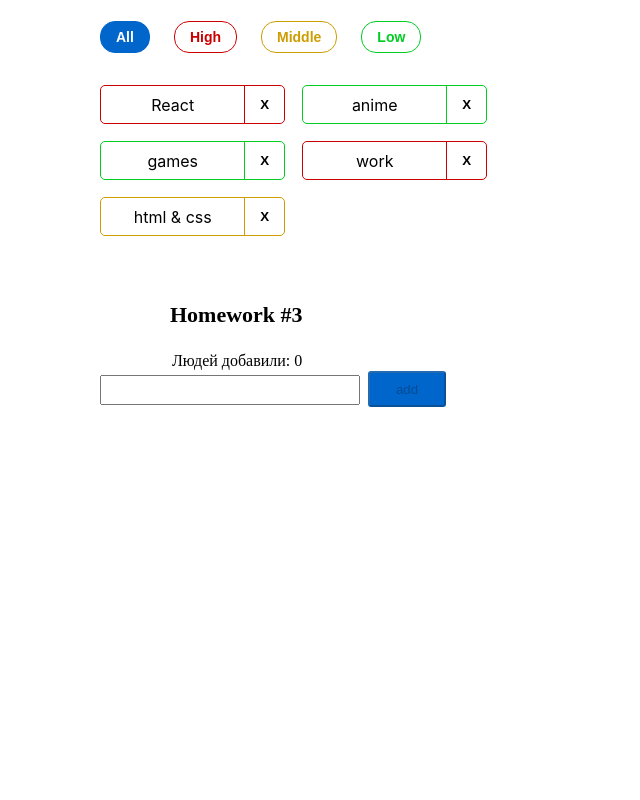
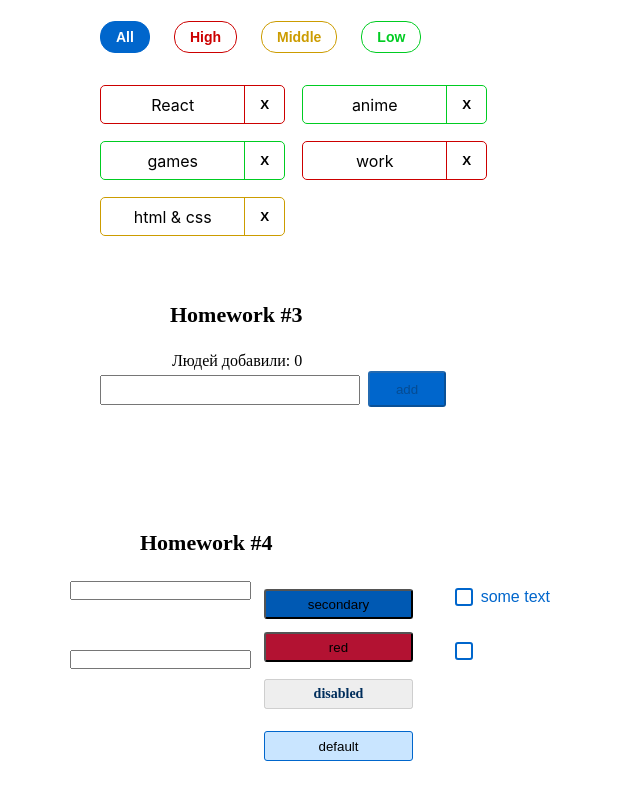
Before and after one commit to developeryudintsev/hometasks, a React (Create React App) app: page / in a window 1280 px wide. Shown: the part 713-1513 px from the top of the page, without its empty margins (0-640 px from the left). Before the commit the page ends 1437 px from the top, so only its background shows below. Built offline with nearby package versions, Linux system fonts and the light colour scheme.

Commit message:
home task 4

```diff
--- a/src/s1-main/App.tsx
+++ b/src/s1-main/App.tsx
@@ -3,6 +3,7 @@ import s from './App.module.css'
 import HW1 from '../s2-homeworks/hw01/HW1'
 import HW2 from '../s2-homeworks/hw02/HW2'
 import HW3 from '../s2-homeworks/hw03/HW3'
+import HW4 from '../s2-homeworks/hw04/HW4'
 
 function App() {
     return (
@@ -12,7 +13,7 @@ function App() {
             {/*раскомментировать по ходу выполнения*/}
             <HW2/>
             <HW3/>
-            {/*<HW4/>*/}
+            <HW4/>
 
             {/*при выполнении дз 5 и более - закомментировать здесь дз 1-4, так как они есть внутри дз 5*/}
             {/*<HW5/>*/}
--- a/src/s2-homeworks/hw03/Greeting.tsx
+++ b/src/s2-homeworks/hw03/Greeting.tsx
@@ -36,7 +36,6 @@ const Greeting: React.FC<GreetingPropsType> = (
     } // деструктуризация пропсов
 ) => {
     let  inputClass = error?s.errorInput:s.input ; // need to fix with (?:)
-    console.log(error?s.errorInput:s.input)
 // lastUserName=name
     return (
         <div id={'hw3-form'} className={s.greetingForm}>
--- a/src/s2-homeworks/hw04/HW4.tsx
+++ b/src/s2-homeworks/hw04/HW4.tsx
@@ -11,10 +11,10 @@ import Stand from './Stand'
 
 const HW4 = () => {
     return (
-        <div id={'hw4'}>
+        <div id={'hw4'}className={s2.hw4}>
             <div className={s2.hwTitle}>Homework #4</div>
             {/*демонстрация возможностей компонент:*/}
-            <div className={s2.hw}>
+            <div className={s2.hws4}>
                 <Stand />
             </div>
         </div>
--- a/src/s2-homeworks/hw04/Stand.tsx
+++ b/src/s2-homeworks/hw04/Stand.tsx
@@ -1,4 +1,4 @@
-import React, { useState } from 'react'
+import React, {KeyboardEvent, useState} from 'react'
 import s from './Stand.module.css'
 import SuperInputText from './common/c1-SuperInputText/SuperInputText'
 import SuperCheckbox from './common/c3-SuperCheckbox/SuperCheckbox'
@@ -7,8 +7,16 @@ import SuperButton from './common/c2-SuperButton/SuperButton'
 const Stand = () => {
     const [stateForAllInputs, setValue] = useState<string>('')
     const [error, setError] = useState<string>('')
-
+    // console.log(stateForAllInputs)
     const [stateForAllCheckboxes, setChecked] = useState<boolean>(false)
+let onEnter=(value:string)=>{
+        if(value.trim()==''||value==''){
+            setError('error')
+        }else {
+            setValue('')
+        }
+}
+    console.log(stateForAllInputs)
 
     return (
         <div id={'hw4-stand'} className={s.stand}>
@@ -28,14 +36,7 @@ const Stand = () => {
                         value={stateForAllInputs}
                         onChangeText={setValue}
                         error={error}
-                        onEnter={() => {
-                            setError(
-                                stateForAllInputs.trim()
-                                    ? ''
-                                    : 'Error'
-                            )
-                            setValue('')
-                        }}
+                        onEnter={(value)=>onEnter(value)}
                     />
                 </div>
             </div>
@@ -43,13 +44,14 @@ const Stand = () => {
             <div className={s.buttons}>
                 {/*обычная кнопка:*/}
                 <div>
-                    <SuperButton id={'hw4-super-button-default'}>
+                    <SuperButton id={'hw4-super-button-default'} className={'SuperButton_default__wJwPJ'}
+                    >
                         default
                     </SuperButton>
                 </div>
                 {/*красная кнопка:*/}
                 <div>
-                    <SuperButton id={'hw4-super-button-red'} xType={'red'}>
+                    <SuperButton id={'hw4-super-button-red'} xType={'red'} className={'SuperButton_red__1xVaU'}>
                         red
                     </SuperButton>
                 </div>
@@ -57,6 +59,7 @@ const Stand = () => {
                 <div>
                     <SuperButton
                         id={'hw4-super-button-disabled'}
+                        className={'SuperButton_disabled__rXrQD'}
                         xType={'red'}
                         disabled
                     >
@@ -67,6 +70,7 @@ const Stand = () => {
                 <div>
                     <SuperButton
                         id={'hw4-super-button-secondary'}
+                        className={'SuperButton_secondary__jVel5'}
                         xType={'secondary'}
                     >
                         secondary
@@ -90,7 +94,8 @@ const Stand = () => {
                     <SuperCheckbox
                         id={'hw4-super-checkbox-like-old'}
                         checked={stateForAllCheckboxes}
-                        onChange={(e) => setChecked(e.currentTarget.checked)}
+                        onChange={() => setChecked(!stateForAllCheckboxes)}
+                        onChangeChecked={setChecked}
                     />
                 </div>
             </div>
--- a/src/s2-homeworks/hw04/common/c1-SuperInputText/SuperInputText.module.css
+++ b/src/s2-homeworks/hw04/common/c1-SuperInputText/SuperInputText.module.css
@@ -11,10 +11,37 @@
 }
 
 .errorInput {
+    box-sizing: border-box;
+
+    position: absolute;
+    left: 0%;
+
+    top: 75px;
+
+    width: 170px;
+    height: 30px;
+
+    border: 1px solid #CC1439;
+    border-radius: 5px;
 }
 
 .errorInput:focus {
 }
 
 .error {
+    position: absolute;
+    width: 35px;
+    height: 17px;
+    left: 0px;
+    top: 57px;
+
+    font-family: 'Montserrat';
+    font-style: normal;
+    font-weight: 400;
+    font-size: 14px;
+    line-height: 17px;
+    /* identical to box height */
+
+
+    color: #CC1439;
 }
--- a/src/s2-homeworks/hw04/common/c1-SuperInputText/SuperInputText.tsx
+++ b/src/s2-homeworks/hw04/common/c1-SuperInputText/SuperInputText.tsx
@@ -3,7 +3,7 @@ import React, {
     DetailedHTMLProps,
     InputHTMLAttributes,
     KeyboardEvent,
-    ReactNode,
+    ReactNode, useState,
 } from 'react'
 import s from './SuperInputText.module.css'
 
@@ -15,10 +15,12 @@ type DefaultInputPropsType = DetailedHTMLProps<InputHTMLAttributes<HTMLInputElem
 // (чтоб не писать value: string, onChange: ...; они уже все описаны в DefaultInputPropsType)
 type SuperInputTextPropsType = Omit<DefaultInputPropsType, 'type'> & {
     // и + ещё пропсы которых нет в стандартном инпуте
+    onChange?:(e:ChangeEvent<HTMLInputElement>)=>void
     onChangeText?: (value: string) => void
-    onEnter?: () => void
+    onEnter?: (value:string) => void
     error?: ReactNode
     spanClassName?: string
+    value:string
 }
 
 const SuperInputText: React.FC<SuperInputTextPropsType> = (
@@ -31,6 +33,7 @@ const SuperInputText: React.FC<SuperInputTextPropsType> = (
         className,
         spanClassName,
         id,
+        value,
 
         ...restProps // все остальные пропсы попадут в объект restProps
     }
@@ -45,7 +48,8 @@ const SuperInputText: React.FC<SuperInputTextPropsType> = (
 
         onEnter && // если есть пропс onEnter
         e.key === 'Enter' && // и если нажата кнопка Enter
-        onEnter() // то вызвать его
+        onEnter(value) // то вызвать его
+
     }
 
     const finalSpanClassName = s.error
@@ -58,6 +62,7 @@ const SuperInputText: React.FC<SuperInputTextPropsType> = (
         <div className={s.inputWrapper}>
             <input
                 id={id}
+                value={value}
                 type={'text'}
                 onChange={onChangeCallback}
                 onKeyPress={onKeyPressCallback}
--- a/src/s2-homeworks/hw04/common/c2-SuperButton/SuperButton.module.css
+++ b/src/s2-homeworks/hw04/common/c2-SuperButton/SuperButton.module.css
@@ -1,25 +1,141 @@
 .button {
+
 }
 
-.disabled {
+.disabled{
+    position: absolute;
+    width: 149px;
+    height: 30px;
+    left: 194px;
+    top: 100px;
+
+    font-family: 'Montserrat';
+    font-style: normal;
+    font-weight: 600;
+    font-size: 14px;
+    line-height: 20px;
+    /* identical to box height, or 143% */
+
+
+    color: #002E5C;
 }
 
 .secondary {
+    display: flex;
+    flex-direction: row;
+    justify-content: center;
+    align-items: center;
+    padding: 5px 24px;
+    gap: 10px;
+
+    position: absolute;
+    width: 149px;
+    height: 30px;
+    left: 194px;
+    top: 10px;
+
+    background: #0059B3;
+    border-radius: 3px;
 }
 
 .default {
+    box-sizing: border-box;
+
+    /* Auto layout */
+
+    display: flex;
+    flex-direction: row;
+    justify-content: center;
+    align-items: center;
+    padding: 5px 24px;
+    gap: 10px;
+
+    position: absolute;
+    width: 149px;
+    height: 30px;
+    left: 194px;
+    top: 152px;
+
+    background: #C9E5FF;
+    border: 1px solid #0066CC;
+    border-radius: 3px;
 }
 
 .red {
+    display: flex;
+    flex-direction: row;
+    justify-content: center;
+    align-items: center;
+    padding: 5px 24px;
+    gap: 10px;
+
+    position: absolute;
+    width: 149px;
+    height: 30px;
+    left: 194px;
+    top: 53px;
+
+    background: #B31232;
+    border-radius: 3px;
 }
 
 .default:hover {
+    box-sizing: border-box;
+
+    /* Auto layout */
+
+    display: flex;
+    flex-direction: row;
+    justify-content: center;
+    align-items: center;
+    padding: 5px 24px;
+    gap: 10px;
+
+    position: absolute;
+    width: 149px;
+    height: 30px;
+    left: 194px;
+    top: 152px;
+
+    border: 1px solid #0066CC;
+    border-radius: 3px;
+    background: #E5F0FA;;
 }
 
 .red:hover {
+    display: flex;
+    flex-direction: row;
+    justify-content: center;
+    align-items: center;
+    padding: 5px 24px;
+    gap: 10px;
+
+    position: absolute;
+    width: 149px;
+    height: 30px;
+    left: 194px;
+    top: 53px;
+
+    background: #FF1A47;
+    border-radius: 3px;
 }
 
 .secondary:hover {
+    display: flex;
+    flex-direction: row;
+    justify-content: center;
+    align-items: center;
+    padding: 5px 24px;
+    gap: 10px;
+
+    position: absolute;
+    width: 149px;
+    height: 30px;
+    left: 194px;
+    top: 10px;
+
+    border-radius: 3px;
+    background: #0080FF;
 }
 
 
--- a/src/s2-homeworks/hw04/common/c2-SuperButton/SuperButton.tsx
+++ b/src/s2-homeworks/hw04/common/c2-SuperButton/SuperButton.tsx
@@ -1,4 +1,4 @@
-import React, {ButtonHTMLAttributes, DetailedHTMLProps} from 'react'
+import React, {ButtonHTMLAttributes, DetailedHTMLProps, useEffect} from 'react'
 import s from './SuperButton.module.css'
 
 // тип пропсов обычной кнопки, children в котором храниться название кнопки там уже описан
@@ -6,7 +6,10 @@ type DefaultButtonPropsType = DetailedHTMLProps<ButtonHTMLAttributes<HTMLButtonE
     HTMLButtonElement>
 
 type SuperButtonPropsType = DefaultButtonPropsType & {
-    xType?: string
+    className?: string
+    disabled?: boolean
+    id:string
+    xType?:string
 }
 
 const SuperButton: React.FC<SuperButtonPropsType> = (
@@ -17,12 +20,17 @@ const SuperButton: React.FC<SuperButtonPropsType> = (
         ...restProps // все остальные пропсы попадут в объект restProps, там же будет children
     }
 ) => {
-    const finalClassName = s.button
-        // + (disabled
-        //         ? ...
-        //         : xType === 'red'
-        //             ? ...
-        + (className ? ' ' + className : '') // задачка на смешивание классов
+    let finalClassName ;
+
+    if (className=='SuperButton_secondary__jVel5'){
+        finalClassName=s.secondary
+    }else if(className=='SuperButton_disabled__rXrQD'){
+        finalClassName=s.disabled
+    }else if(className=='SuperButton_red__1xVaU'){
+        finalClassName=s.red
+    }else if(className=='SuperButton_default__wJwPJ'){
+        finalClassName=s.default
+    }
 
     return (
         <button
--- a/src/s2-homeworks/hw04/common/c3-SuperCheckbox/SuperCheckbox.tsx
+++ b/src/s2-homeworks/hw04/common/c3-SuperCheckbox/SuperCheckbox.tsx
@@ -1,7 +1,7 @@
 import React, {
     ChangeEvent,
     DetailedHTMLProps,
-    InputHTMLAttributes,
+    InputHTMLAttributes, useState,
 } from 'react'
 import s from './SuperCheckbox.module.css'
 
@@ -10,8 +10,11 @@ type DefaultInputPropsType = DetailedHTMLProps<InputHTMLAttributes<HTMLInputElem
     HTMLInputElement>
 
 type SuperCheckboxPropsType = Omit<DefaultInputPropsType, 'type'> & {
-    onChangeChecked?: (checked: boolean) => void
-    spanClassName?: string
+    onChangeChecked: (checked: boolean) => void
+    spanClassName?: string,
+    id?: string;
+    checked: boolean;
+    onChange?: () => void;
 }
 
 const SuperCheckbox: React.FC<SuperCheckboxPropsType> = (
@@ -26,8 +29,11 @@ const SuperCheckbox: React.FC<SuperCheckboxPropsType> = (
         ...restProps // все остальные пропсы попадут в объект restProps
     }
 ) => {
+    let [bool,setBool]=useState<any>(restProps.checked)
     const onChangeCallback = (e: ChangeEvent<HTMLInputElement>) => {
-        // задачка на написание онченджа
+        onChangeChecked(!bool)
+        setBool(!bool)
+        console.log(bool)
 
     }
 
@@ -37,10 +43,12 @@ const SuperCheckbox: React.FC<SuperCheckboxPropsType> = (
     return (
         <label className={s.label}>
             <input
+                value={bool}
                 id={id}
                 type={'checkbox'}
                 onChange={onChangeCallback}
                 className={finalInputClassName}
+
                 {...restProps} // отдаём инпуту остальные пропсы если они есть (checked например там внутри)
             />
             {children && (
--- a/src/s2-homeworks/hw06/common/c4-SuperEditableSpan/SuperEditableSpan.tsx
+++ b/src/s2-homeworks/hw06/common/c4-SuperEditableSpan/SuperEditableSpan.tsx
@@ -61,9 +61,12 @@ const SuperEditableSpan: React.FC<SuperEditableSpanType> = (
     const spanClassName = s.span
         + (className ? ' ' + className : '')
 
+
     return (
         <>
             {editMode ? (
+                // @ts-ignore
+
                 <SuperInputText
                     autoFocus={autoFocus || true}
                     onBlur={onBlurCallback}
```
Also changed, not shown: src/s1-main/App.module.css (+17 -0 lines).
